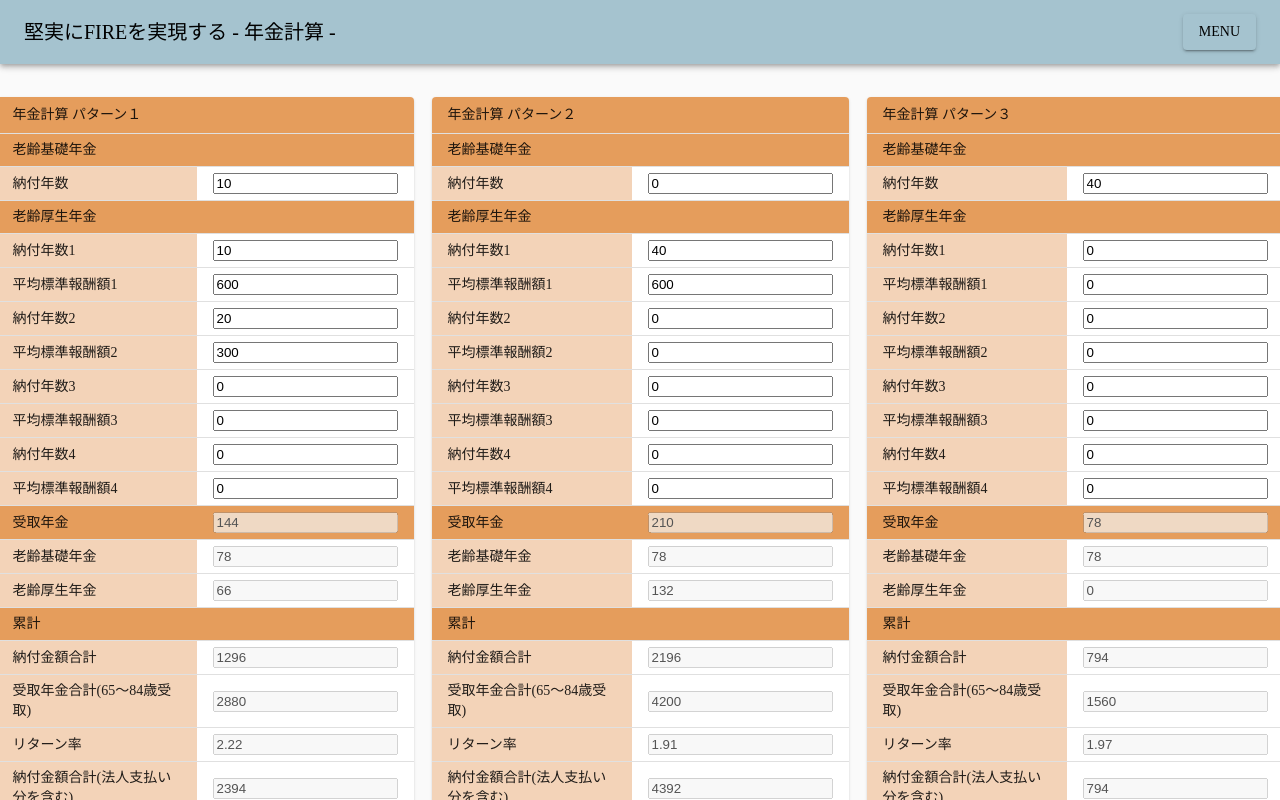
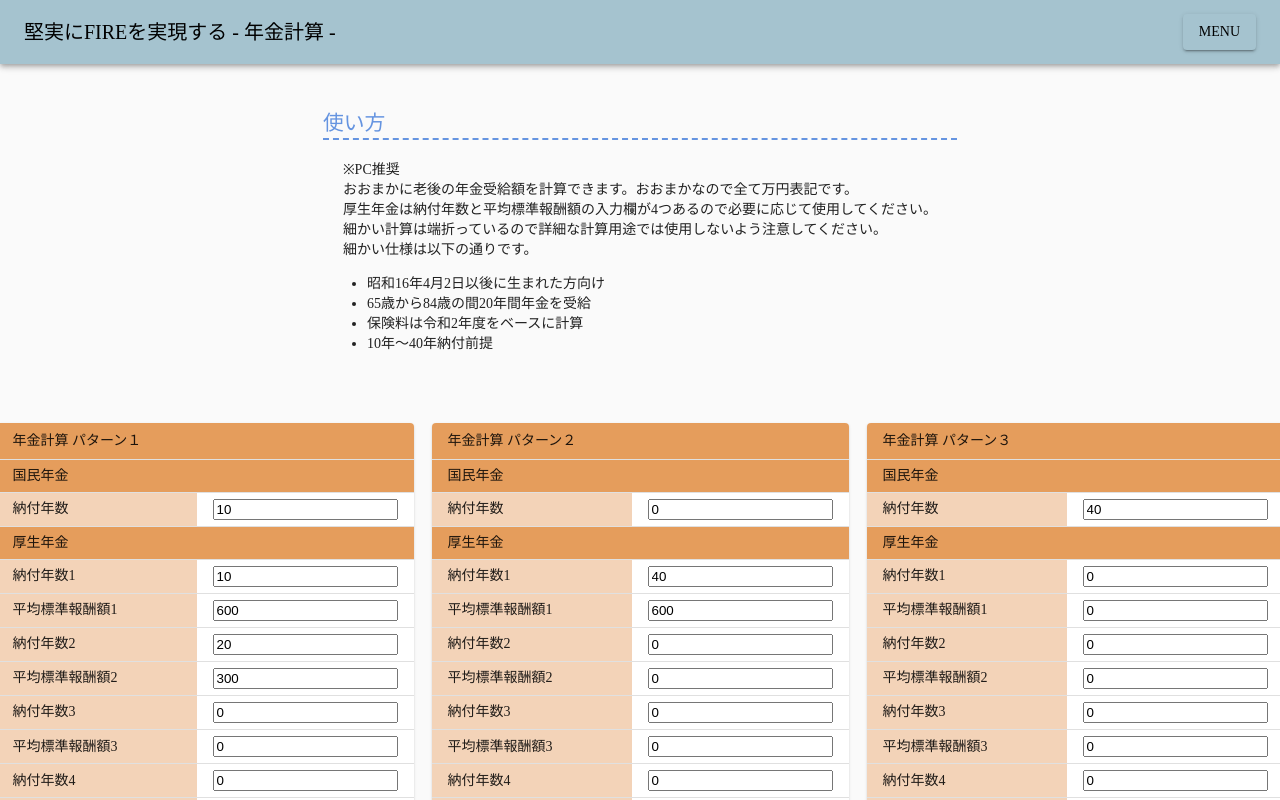
Before and after one commit to somurieengieer/fire-simulator, a React (Create React App) app: page /annuity in a window 1280 px wide. Shown: the top 800 px of the page. Built offline with nearby package versions, Linux system fonts and the light colour scheme.

Commit message:
年金説明文を追加

```diff
--- a/src/layout/molecules/AnnuityTable.tsx
+++ b/src/layout/molecules/AnnuityTable.tsx
@@ -45,13 +45,13 @@ export function AnnuityTable({annuity}: AnnuityTableProps) {
                 </TableRow>
               </TableHead>
               <TableBody>
-                <TaxSubHeaderRowSet title={'老齢基礎年金'}>
+                <TaxSubHeaderRowSet title={'国民年金'}>
                   <TaxTableRowSet rowLabel={'納付年数'}
                                   value={annuity.base.paymentYear}
                                   onChange={v => updateTaxSetValue(() => annuity.base.paymentYear = Number(v))}
                   />
                 </TaxSubHeaderRowSet>
-                <TaxSubHeaderRowSet title={'老齢厚生年金'}>
+                <TaxSubHeaderRowSet title={'厚生年金'}>
                   {annuity.employees.map((employee: AnnuityForEmployee, index: number) => (
                     <>
                       <TaxTableRowSet rowLabel={`納付年数${index+1}`}
--- a/src/layout/organism/AnnuityPage.tsx
+++ b/src/layout/organism/AnnuityPage.tsx
@@ -4,6 +4,8 @@ import {useDispatch, useSelector} from "react-redux";
 import {JustifyCenterBox} from "../atoms/JustifyCenterBox";
 import {AnnuitySet, selectAnnuity} from "../../features/annuity/annuitySlice";
 import {AnnuityTable} from "../molecules/AnnuityTable";
+import {GoogleAdsSmall} from "../../ads/GoogleAdsSmall";
+import {Section, SectionContent, SectionList, SectionTitle} from "../atoms/blog/Section";
 
 const useStyles = makeStyles({
   table: {
@@ -19,6 +21,25 @@ export function AnnuityPage() {
 
   return (
     <>
+      <GoogleAdsSmall />
+      <JustifyCenterBox width={'800'}>
+        <Section maxWidth={800}>
+          <SectionTitle>使い方</SectionTitle>
+          <SectionContent>
+            ※PC推奨<br />
+            おおまかに老後の年金受給額を計算できます。おおまかなので全て万円表記です。<br />
+            厚生年金は納付年数と平均標準報酬額の入力欄が4つあるので必要に応じて使用してください。<br />
+            細かい計算は端折っているので詳細な計算用途では使用しないよう注意してください。<br/>
+            細かい仕様は以下の通りです。<br />
+            <SectionList items={[
+              '昭和16年4月2日以後に生まれた方向け',
+              '65歳から84歳の間20年間年金を受給',
+              '保険料は令和2年度をベースに計算',
+              '10年〜40年納付前提',
+            ]} />
+          </SectionContent>
+        </Section>
+      </JustifyCenterBox>
       <JustifyCenterBox>
         {selectedAnnuity && selectedAnnuity.map((annuitySet: AnnuitySet) => (
           <AnnuityTable annuity={annuitySet} />
```
